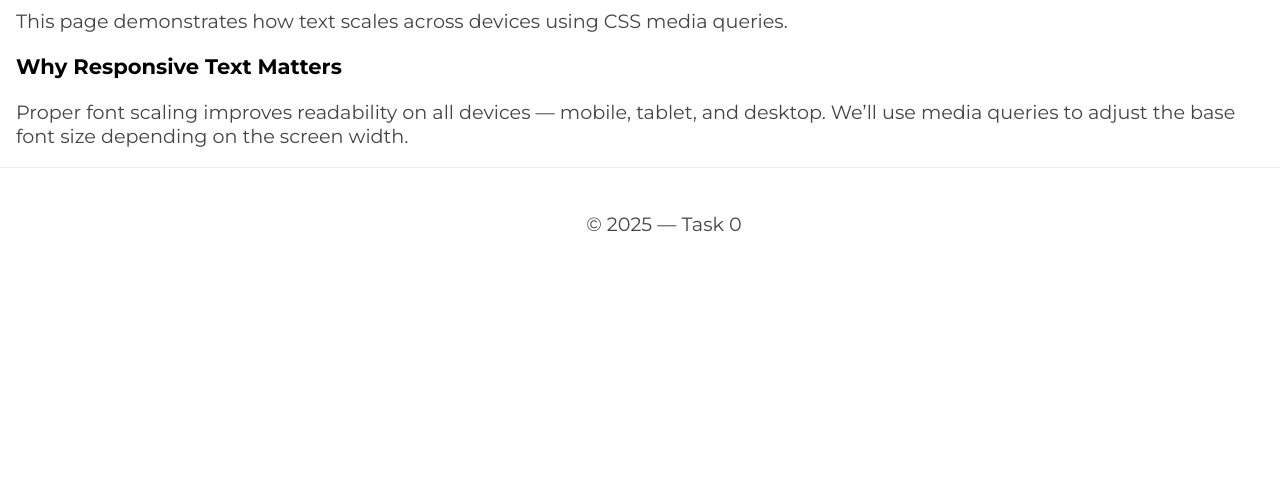
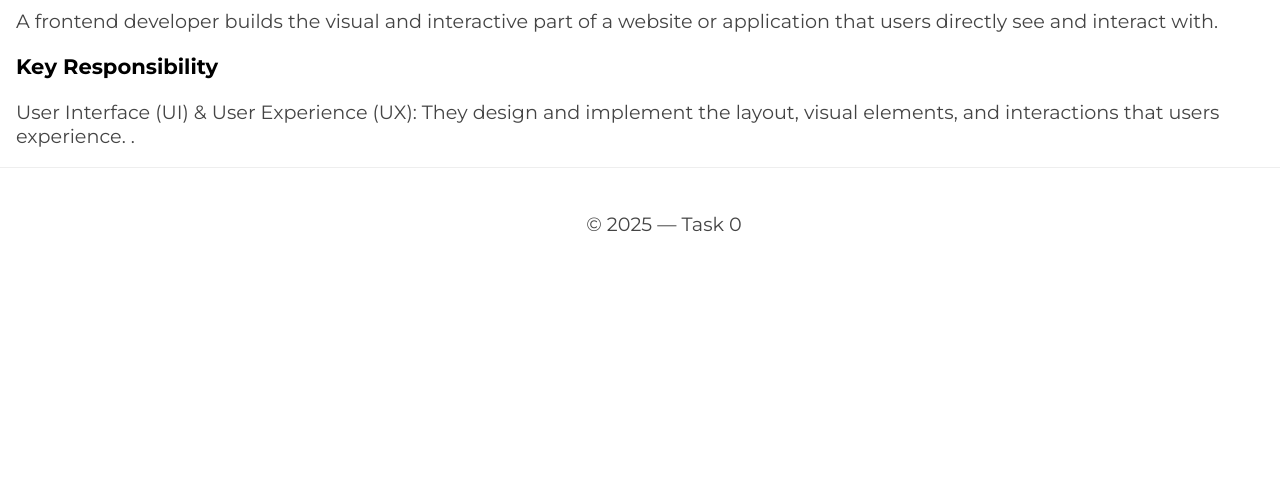
Before and after one commit to moldirqasym-max/assignment4_1, a plain HTML site: page task0.html in a window 1280 px wide. Shown: the part 300-800 px from the top of the page. Drawn offline with Linux system fonts and the light colour scheme.

Commit message:
Add files via upload

```diff
--- a/task0.html
+++ b/task0.html
@@ -11,19 +11,19 @@
 </head>
 <body>
   <header>
-    <h1>Task 0 — Responsive Typography</h1>
+    <h1>Task 0 - Responsive Typography</h1>
     <nav>
       <a href="index.html" class="menu-btn">← Back to Main Page</a>
     </nav>
   </header>
 
   <main>
-    <h2>Responsive Typography Example</h2>
-    <p>This page demonstrates how text scales across devices using CSS media queries.</p>
+    <h2>Frontend Developer</h2>
+    <p>A frontend developer builds the visual and interactive part of a website or application that users directly see and interact with.</p>
 
-    <h3>Why Responsive Text Matters</h3>
-    <p>Proper font scaling improves readability on all devices — mobile, tablet, and desktop.
-    We’ll use media queries to adjust the base font size depending on the screen width.</p>
+    <h3>Key Responsibility</h3>
+    <p>User Interface (UI) & User Experience (UX):
+      They design and implement the layout, visual elements, and interactions that users experience. .</p>
   </main>
 
   <footer>
```
Also changed, not shown: task3.html (+1 -1 lines).
